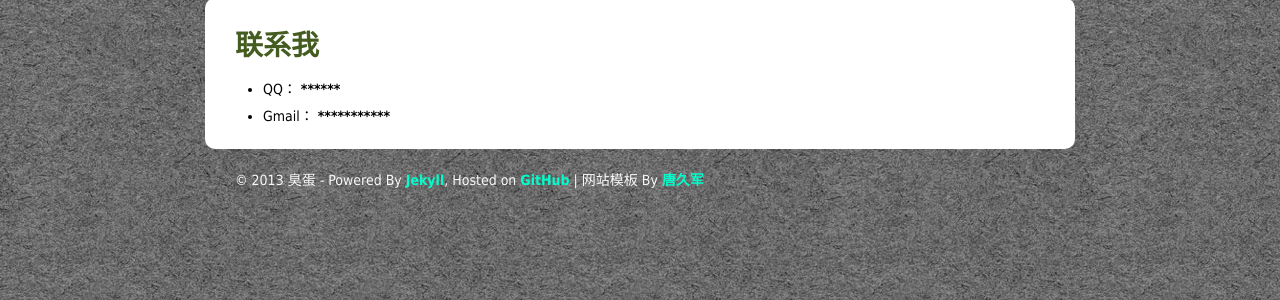
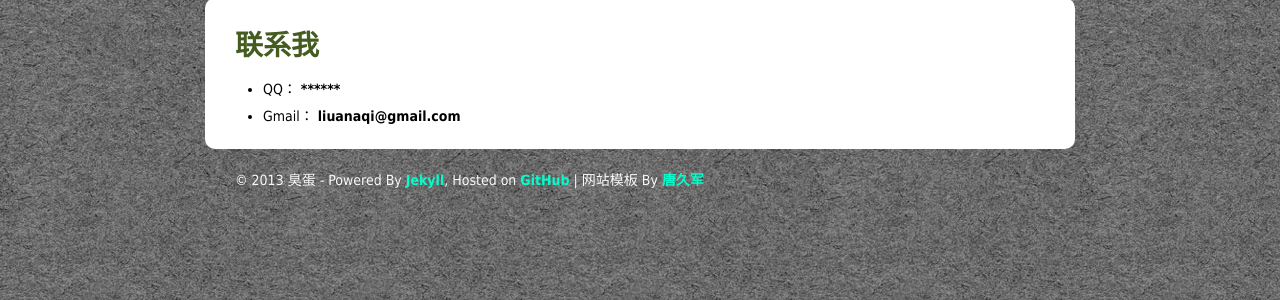
Before and after one commit to liuan/blog, a Jekyll site: the page built from about_me.html, in a window 1280 px wide. Shown: the part 437-737 px from the top of the page. Built offline with Jekyll 4.4.1, drawn with Linux system fonts in a browser that asks for light colours; Markdown is read by kramdown in place of the engine named in the settings.

Commit message:
about_me

```diff
--- a/about_me.html
+++ b/about_me.html
@@ -23,6 +23,6 @@ title: 臭蛋（关于我）
     <h3>联系我</h3>
     <ul>
         <li>QQ： <strong>******</strong></li>
-        <li>Gmail： <strong>***********</strong></li>
+        <li>Gmail： <strong>liuanaqi@gmail.com</strong></li>
     </ul>
 </div>
```
